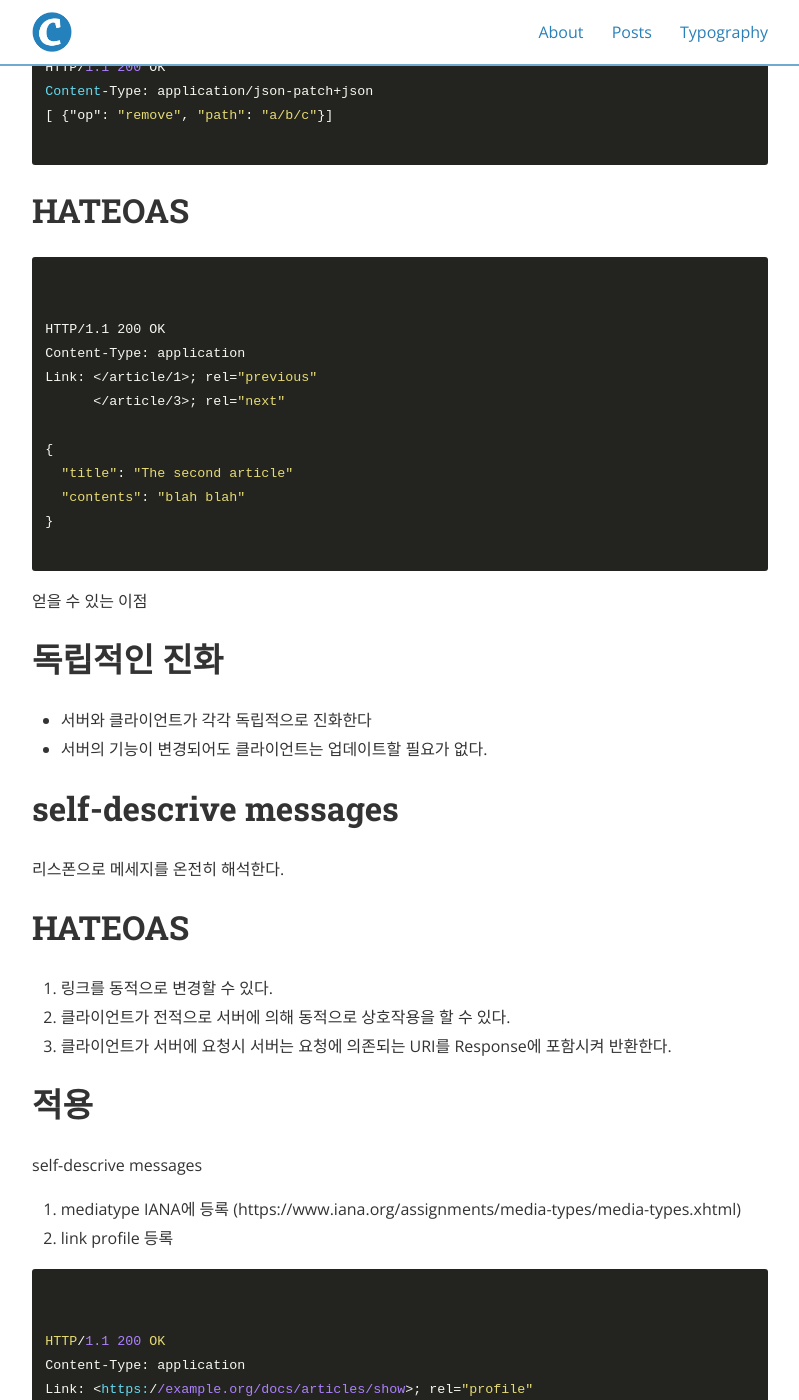
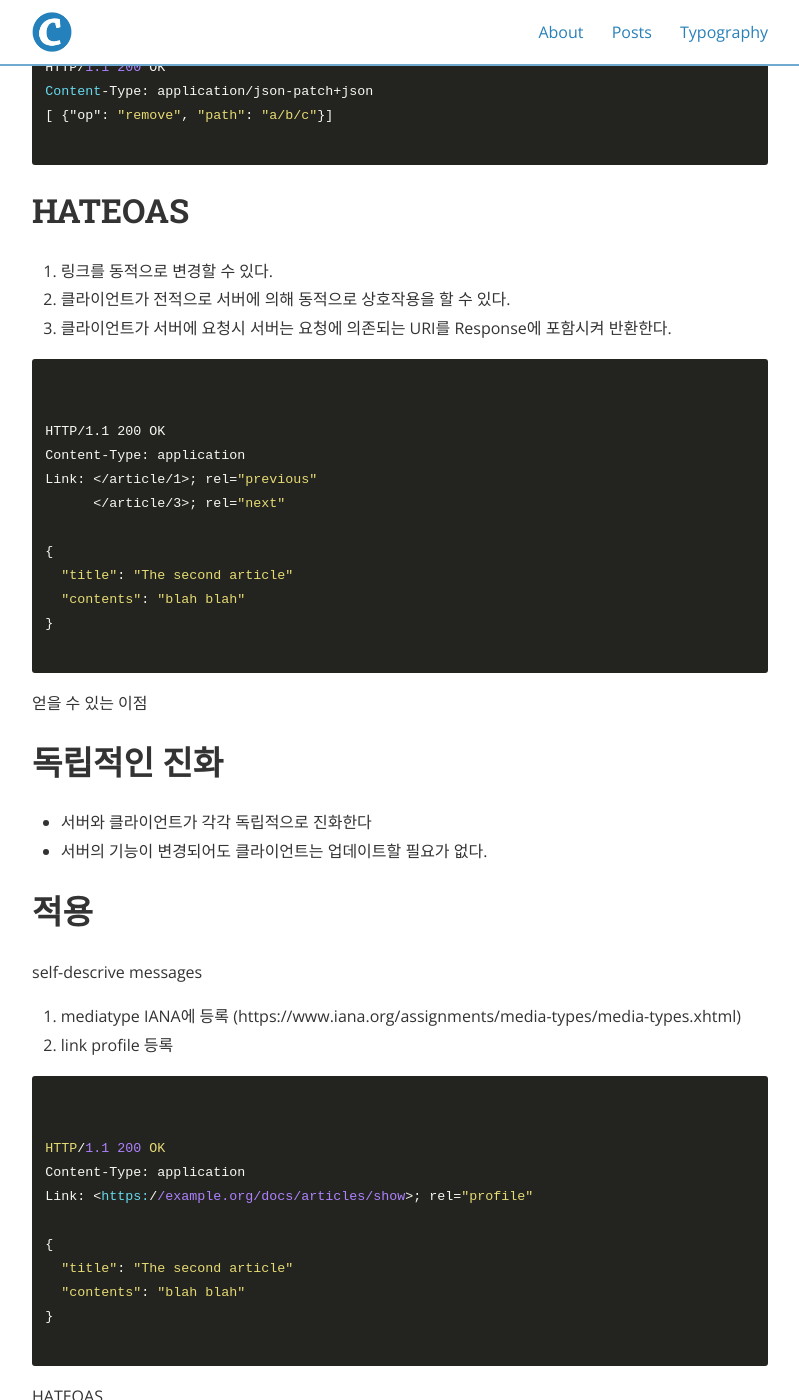
Before and after one commit to sayco5842/sayco5842.github.io, a Jekyll site: the page built from _posts/2019-11-04-rest-api.markdown, in a window 1280 px wide and 1400 px high, scrolled down 2131 px. Shown: the whole window, without its empty margins (240-1039 px from the left). Built offline with Jekyll 4.4.1, drawn with Linux system fonts in a browser that asks for light colours; nearby versions of some CDN libraries; part of the change alters nothing that is shown; some of the changed text lies outside the part shown.

Commit message:
Update 2019-11-04-rest-api.markdown

```diff
--- a/_posts/2019-11-04-rest-api.markdown
+++ b/_posts/2019-11-04-rest-api.markdown
@@ -54,7 +54,7 @@ REST == 아키텍처 스타일 == 제약조건들
 - hypermisa as the engine of appliaction state (HATEOAS)
 
 # self-descrive messages
-메시지는 스스로 설명할 수 있어야한다.
+리스폰으로 메세지를 온전히 해석한다.
 
 <pre><code>
 
@@ -77,6 +77,10 @@ Content-Type: application/json-patch+json
 
 # HATEOAS
 
+1. 링크를 동적으로 변경할 수 있다.
+2. 클라이언트가 전적으로 서버에 의해 동적으로 상호작용을 할 수 있다.
+3. 클라이언트가 서버에 요청시 서버는 요청에 의존되는 URI를 Response에 포함시켜 반환한다.
+
 <pre><code>
 
 HTTP/1.1 200 OK
@@ -95,17 +99,6 @@ Link: </article/1>; rel="previous"
 # 독립적인 진화
 - 서버와 클라이언트가 각각 독립적으로 진화한다
 - 서버의 기능이 변경되어도 클라이언트는 업데이트할 필요가 없다.
-
-
-# self-descrive messages
-리스폰으로 메세지를 온전히 해석한다.
-
-# HATEOAS
-1. 링크를 동적으로 변경할 수 있다.
-2. 클라이언트가 전적으로 서버에 의해 동적으로 상호작용을 할 수 있다.
-3. 클라이언트가 서버에 요청시 서버는 요청에 의존되는 URI를 Response에 포함시켜 반환한다.
-
-
 
 # 적용
 self-descrive messages
```
